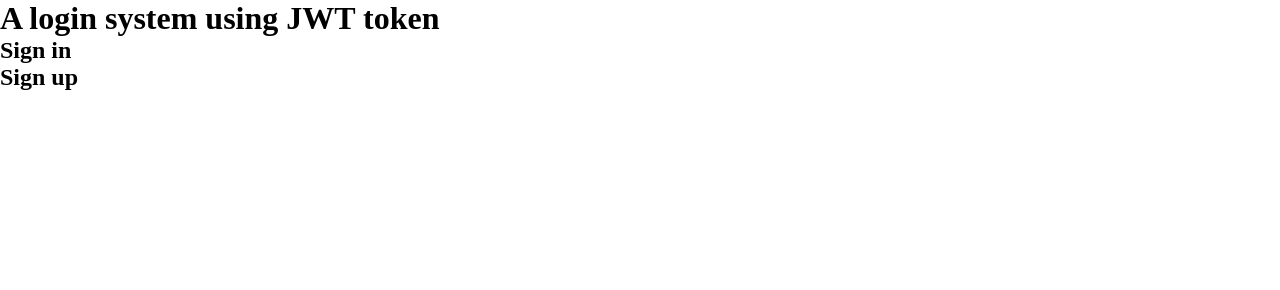
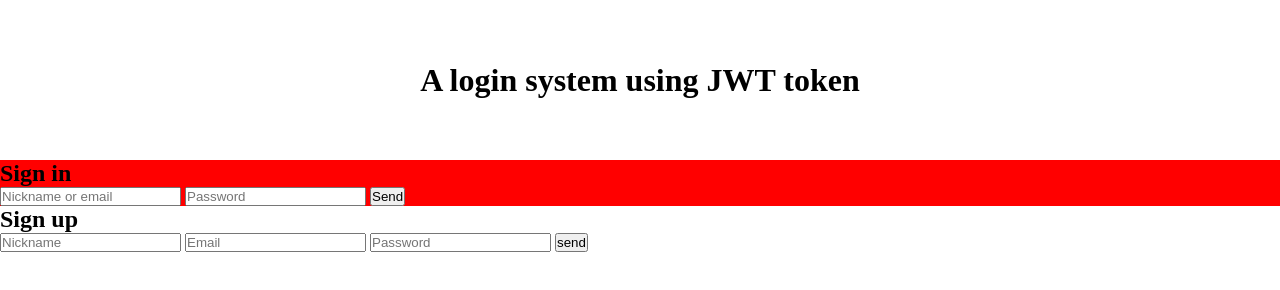
Before and after one commit to lurelai/auth-verification, a website: page public/views/index.html in a window 1280 px wide. Drawn offline with Linux system fonts and the light colour scheme; files that its build step writes are made by us from their sources.

Commit message:
add form at index.html

```diff
--- a/public/css/main.css
+++ b/public/css/main.css
@@ -3,3 +3,24 @@
     padding: 0;
     box-sizing: border-box;
 }
+
+.body, .container{
+    width: 100vw;
+    min-height: 100vh;
+}
+
+.header{
+    height: 20vh;
+
+    display: flex;
+    justify-content: center;
+    align-items: center;
+}
+
+.header__title{
+
+}
+
+.login-section{
+    background-color: red;
+}
--- a/public/views/index.html
+++ b/public/views/index.html
@@ -12,22 +12,31 @@
 <body>
     <div class="container">
         <header class="header">
-            <h1>A login system using JWT token</h1>
+            <h1 class='header__title'>A login system using JWT token</h1>
         </header>
 
         <main>
-            <section class="section">
+            <section class="section login-section">
                 <header class="section-header">
-                    <h2>Sign in</h2>
+                    <h2 class='section__title'>Sign in</h2>
                 </header>
-                <form class="form" action=""></form>
+                <form class="form" action="">
+                    <input type="text" placeholder='Nickname or email'>
+                    <input type="password" placeholder='Password'>
+                    <input type="submit" value='Send'>
+                </form>
             </section>
 
-            <section class="section">
+            <section class="section register-section">
                 <header class="section-header">
-                    <h2>Sign up</h2>
+                    <h2 class='section__title'>Sign up</h2>
                 </header>
-                <form class="form" action=""></form>
+                <form class="form" action="">
+                    <input type="text" placeholder='Nickname'>
+                    <input type="text" placeholder='Email'>
+                    <input type="text" placeholder='Password'>
+                    <input type="submit" value="send">
+                </form>
             </section>
         </main>
     </div>
```
